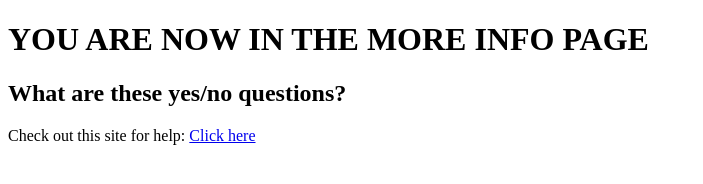
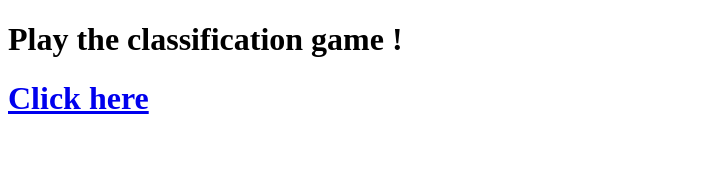
Before and after one commit to natakin2016/animal-tree, a website: page comps/moreinfopage/moreinfopage.html in a window 1280 px wide. Shown: the whole page, without its empty margins (0-703 px from the left). Drawn offline with Linux system fonts and the light colour scheme; files that its build step writes are made by us from their sources.

Commit message:
more-stuff

```diff
--- a/comps/moreinfopage/moreinfopage.html
+++ b/comps/moreinfopage/moreinfopage.html
@@ -8,9 +8,9 @@
 </head>
 
 <body>
-    <h1>YOU ARE NOW IN THE MORE INFO PAGE</h1>
-   <h2> What are these yes/no questions?</center></h2>
- Check out this site for help:  </h2>
+
+<h1>Play the classification game !<h1>
+
 <a href="http://www.sheppardsoftware.com/content/animals/kidscorner/games/animalclassgame.htm">Click here</a>
 
 
```
